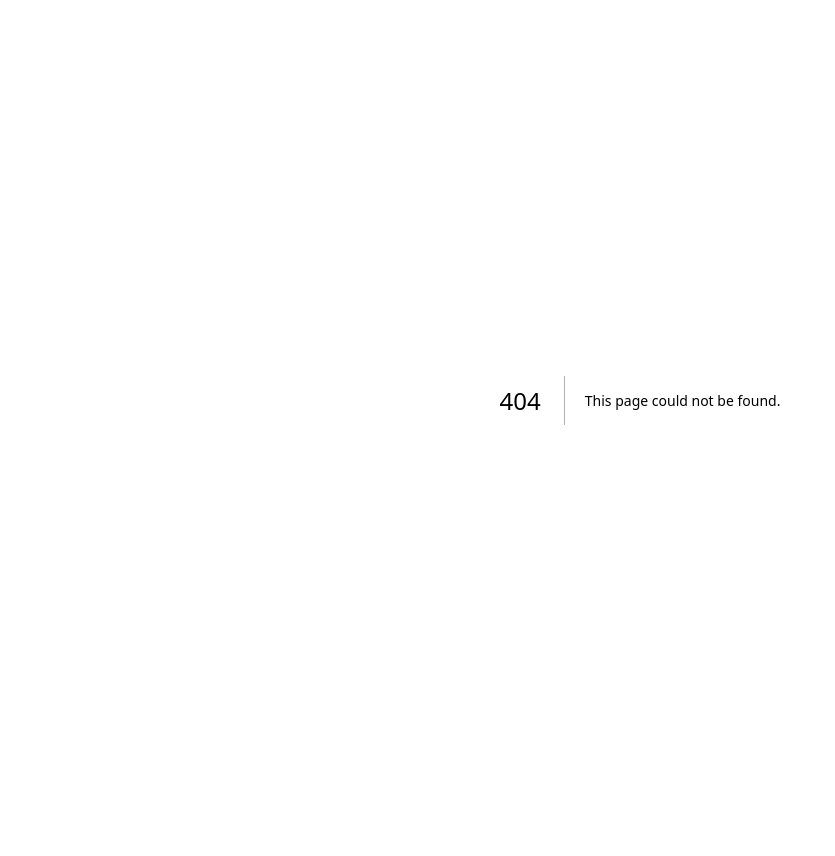
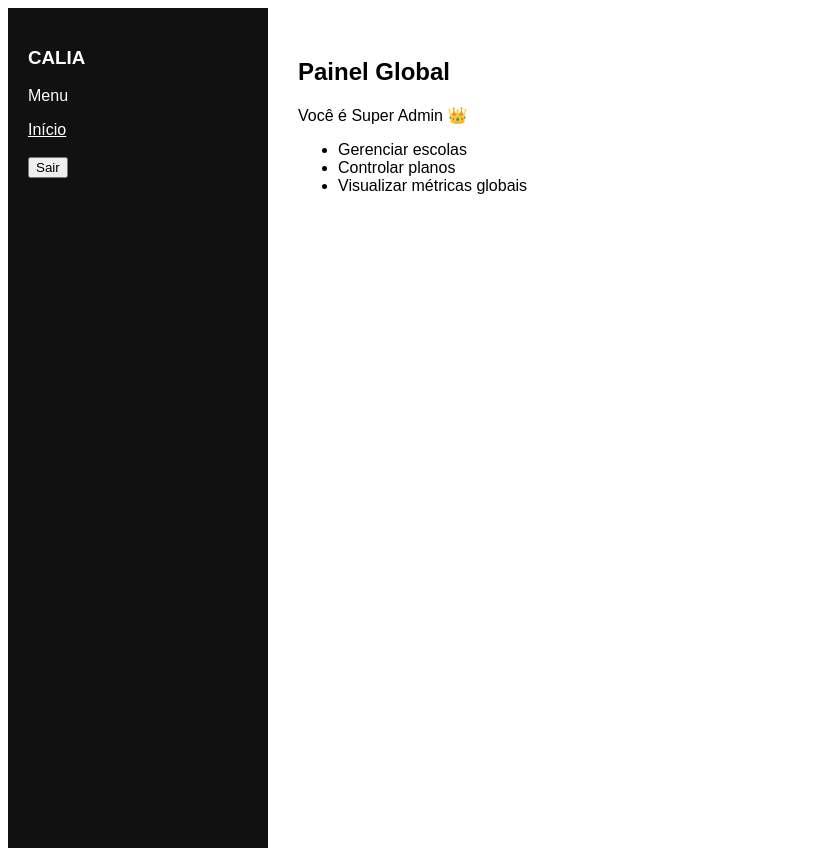
Before and after one commit to carlosmafis/calia-frontend, a Next.js app: page /dashboard/super-admin in a window 1280 px wide. Before the commit this address had no page. Shown: the whole page, without its empty margins (0-835 px from the left). Before the commit the page ends 800 px from the top, so only its background shows below. Built offline with nearby package versions, Linux system fonts and the light colour scheme.

Commit message:
Create page.js

```diff
--- /dev/null
+++ b/app/dashboard/super-admin/page.js
@@ -0,0 +1,15 @@
+"use client"
+
+export default function SuperAdmin() {
+  return (
+    <div>
+      <h2>Painel Global</h2>
+      <p>Você é Super Admin 👑</p>
+      <ul>
+        <li>Gerenciar escolas</li>
+        <li>Controlar planos</li>
+        <li>Visualizar métricas globais</li>
+      </ul>
+    </div>
+  )
+}
```
